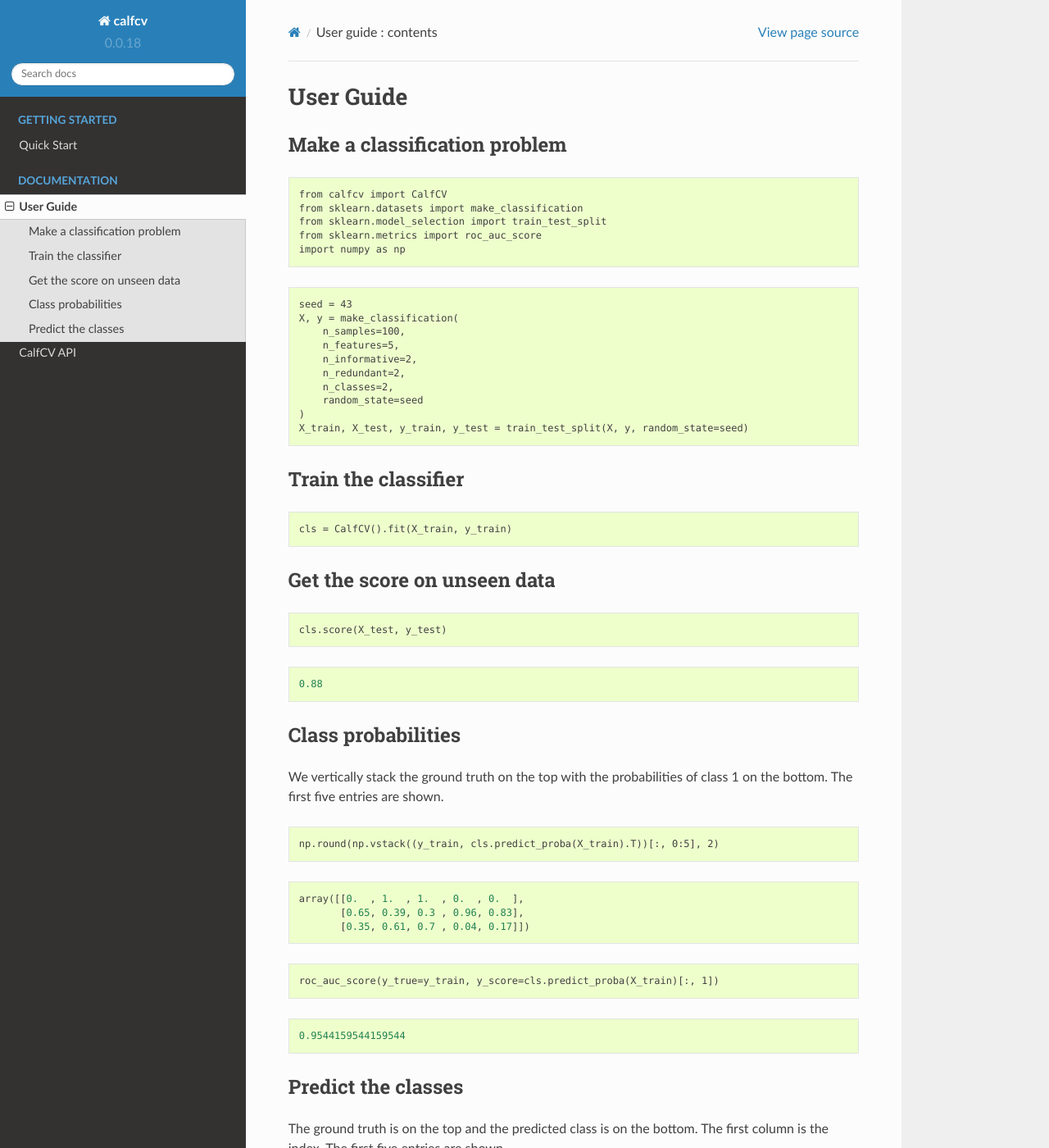
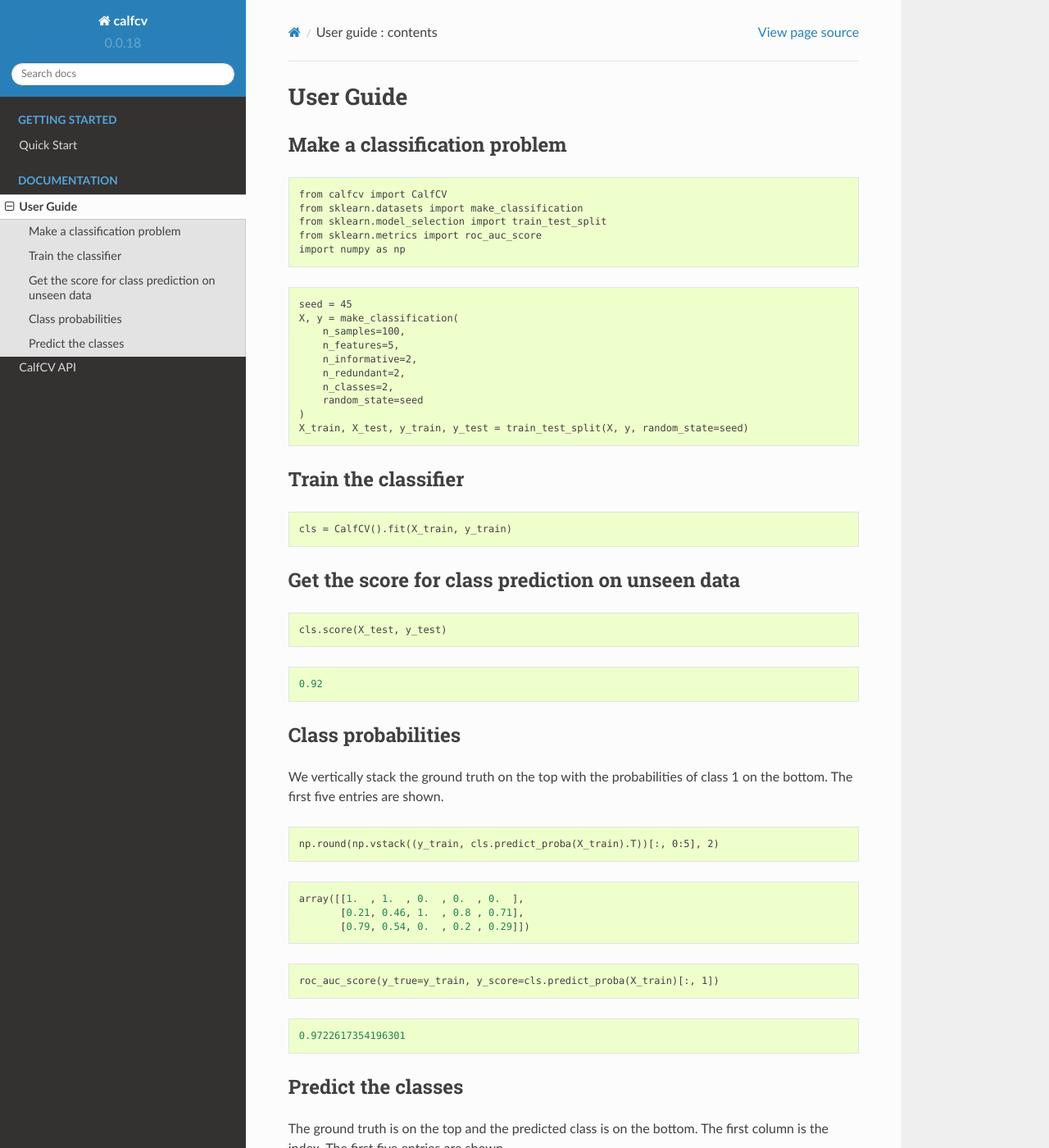
Before and after one commit to hrolfrc/calfcv, a Sphinx documentation site: the page built from doc/user_guide.rst, in a window 1280 px wide and 1400 px high. Shown: the whole window at 82% size. Built offline with Sphinx 7.4.7 and the Read the Docs theme 2.0.0, drawn with Linux system fonts in a browser that asks for light colours; formulas are drawn with MathJax 3; pages that are not in the unit, such as notebooks, are missing from menus; some of the changed text lies outside the part shown.

Commit message:
updated docs

```diff
--- a/doc/user_guide.rst
+++ b/doc/user_guide.rst
@@ -18,7 +18,7 @@ Make a classification problem
 
 .. code:: ipython2
 
-    seed = 43
+    seed = 45
     X, y = make_classification(
         n_samples=100,
         n_features=5,
@@ -36,8 +36,8 @@ Train the classifier
 
     cls = CalfCV().fit(X_train, y_train)
 
-Get the score on unseen data
-^^^^^^^^^^^^^^^^^^^^^^^^^^^^
+Get the score for class prediction on unseen data
+^^^^^^^^^^^^^^^^^^^^^^^^^^^^^^^^^^^^^^^^^^^^^^^^^
 
 .. code:: ipython2
 
@@ -48,7 +48,7 @@ Get the score on unseen data
 
 .. parsed-literal::
 
-    0.88
+    0.92
 
 
 
@@ -67,9 +67,9 @@ of class 1 on the bottom. The first five entries are shown.
 
 .. parsed-literal::
 
-    array([[0.  , 1.  , 1.  , 0.  , 0.  ],
-           [0.65, 0.39, 0.3 , 0.96, 0.83],
-           [0.35, 0.61, 0.7 , 0.04, 0.17]])
+    array([[1.  , 1.  , 0.  , 0.  , 0.  ],
+           [0.21, 0.46, 1.  , 0.8 , 0.71],
+           [0.79, 0.54, 0.  , 0.2 , 0.29]])
 
 
 
@@ -82,7 +82,7 @@ of class 1 on the bottom. The first five entries are shown.
 
 .. parsed-literal::
 
-    0.9544159544159544
+    0.9722617354196301
 
 
 
```
Also changed, not shown: other parts of doc/user_guide.rst (+3 -3 lines), README.md (+8 -1 lines), README.rst (+10 -119 lines), doc/quick_start.rst (+7 -6 lines), doc/notebooks/quick_start.ipynb, doc/notebooks/user_guide.ipynb.
